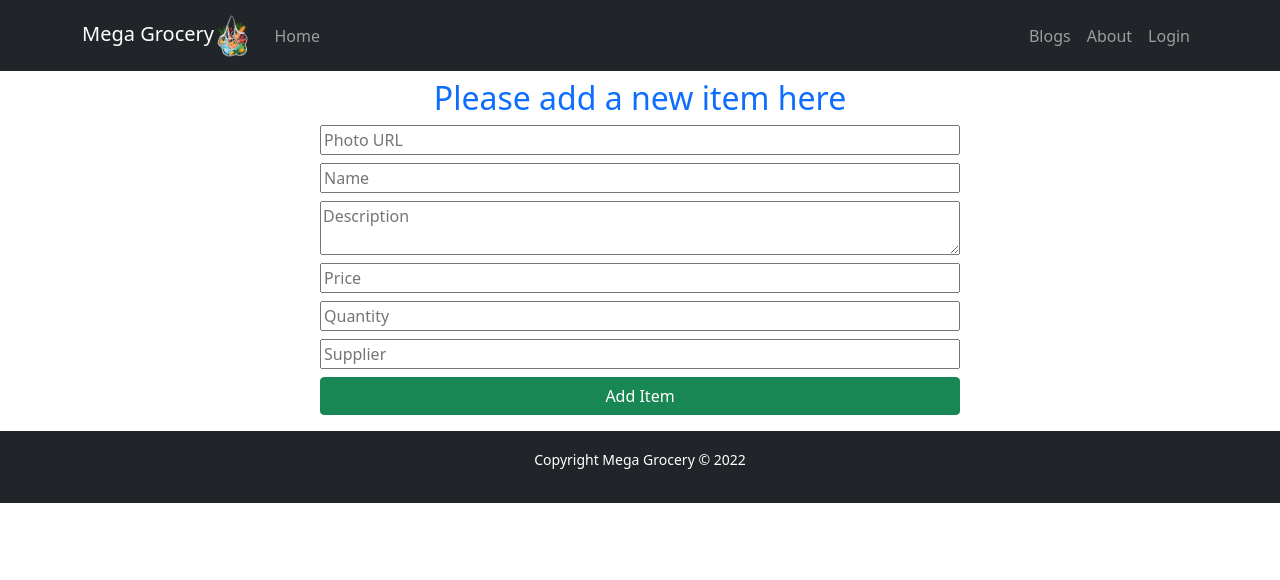
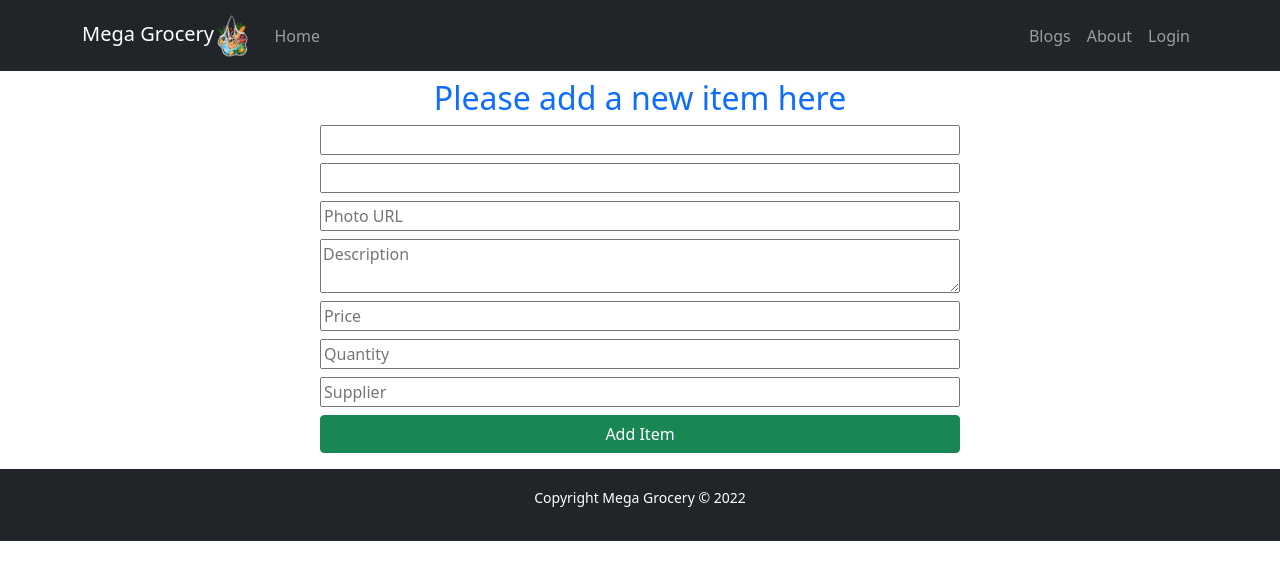
Before and after one commit to Md-Tur/mega-grocery-client, a React (Create React App) app: page /additems in a window 1280 px wide. Shown: the top 580 px of the page. Built offline with nearby package versions, Linux system fonts and the light colour scheme; no server answers.

Commit message:
show user name & email

```diff
--- a/src/Pages/Items/AddItems/AddItems.js
+++ b/src/Pages/Items/AddItems/AddItems.js
@@ -1,17 +1,22 @@
 import React from 'react';
 import { useForm } from 'react-hook-form';
+import { useAuthState } from 'react-firebase-hooks/auth';
+import auth from '../../../firebase.init';
 
 const AddItems = () => {
 
     const { register, handleSubmit } = useForm();
     const onSubmit = data => console.log(data);
 
+    const [user] = useAuthState(auth);
+
     return (
         <div className='w-50 mx-auto'>
             <h2 className='text-center text-primary mt-2 mb-2'>Please add a new item here</h2>
             <form className='d-flex flex-column' onSubmit={handleSubmit(onSubmit)}>
+                <input className='mb-2' {...register("name", { required: true })} />
+                <input className='mb-2'{...register("email", { required: true })} />
                 <input className='mb-2' placeholder='Photo URL' type="text" {...register("img", { required: true })} />
-                <input className='mb-2' placeholder='Name' {...register("name", { required: true, maxLength: 20 })} />
                 <textarea className='mb-2' placeholder='Description' {...register("description")} />
                 <input className='mb-2' placeholder='Price' type="number" {...register("price", { required: true })} />
                 <input className='mb-2' placeholder='Quantity' type="number" {...register("quantity", { required: true })} />
--- a/src/Pages/Items/ItemDetail/ItemDetail.js
+++ b/src/Pages/Items/ItemDetail/ItemDetail.js
@@ -1,13 +1,18 @@
-import React from 'react';
+import React, { useEffect, useState } from 'react';
 import { useParams } from 'react-router-dom';
 
 const ItemDetail = () => {
 
     const { _id } = useParams();
+    const [itemDetails, setItemDetails] = useState({});
+
+    useEffect(() => {
+
+    }, [])
 
     return (
         <div>
-            <h2>Details of item: {_id}</h2>
+            <h1 className='text-center text-primary mt-2 mb-2'>Details of item</h1>
         </div>
     );
 };
--- a/src/hooks/useProducts.js
+++ b/src/hooks/useProducts.js
@@ -4,7 +4,7 @@ const useProducts = () => {
     const [products, setProducts] = useState([]);
 
     useEffect(() => {
-        fetch('products.json')
+        fetch('http://localhost:5000/item')
             .then(res => res.json())
             .then(data => setProducts(data));
     }, [])
```
Also changed, not shown: firebase.json (added), 1 other file (tests, documents, lock files or other folders).
